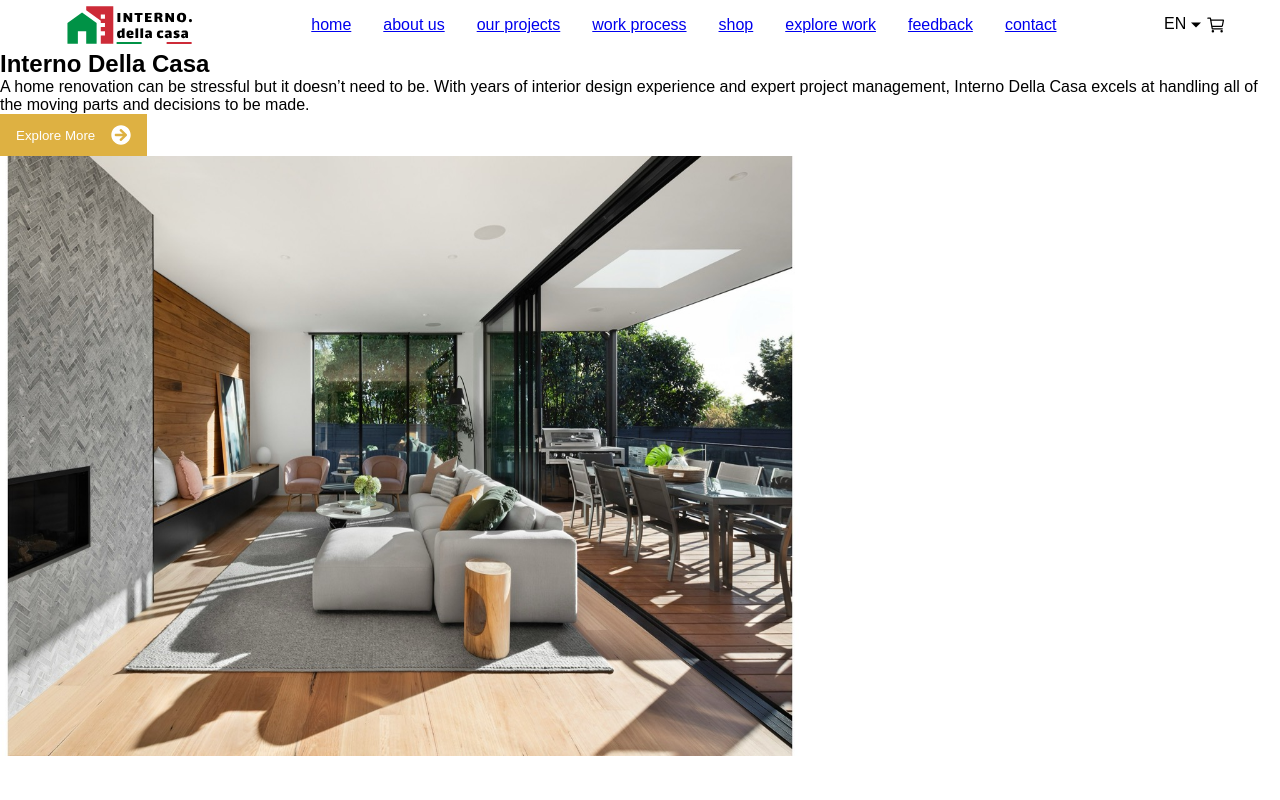
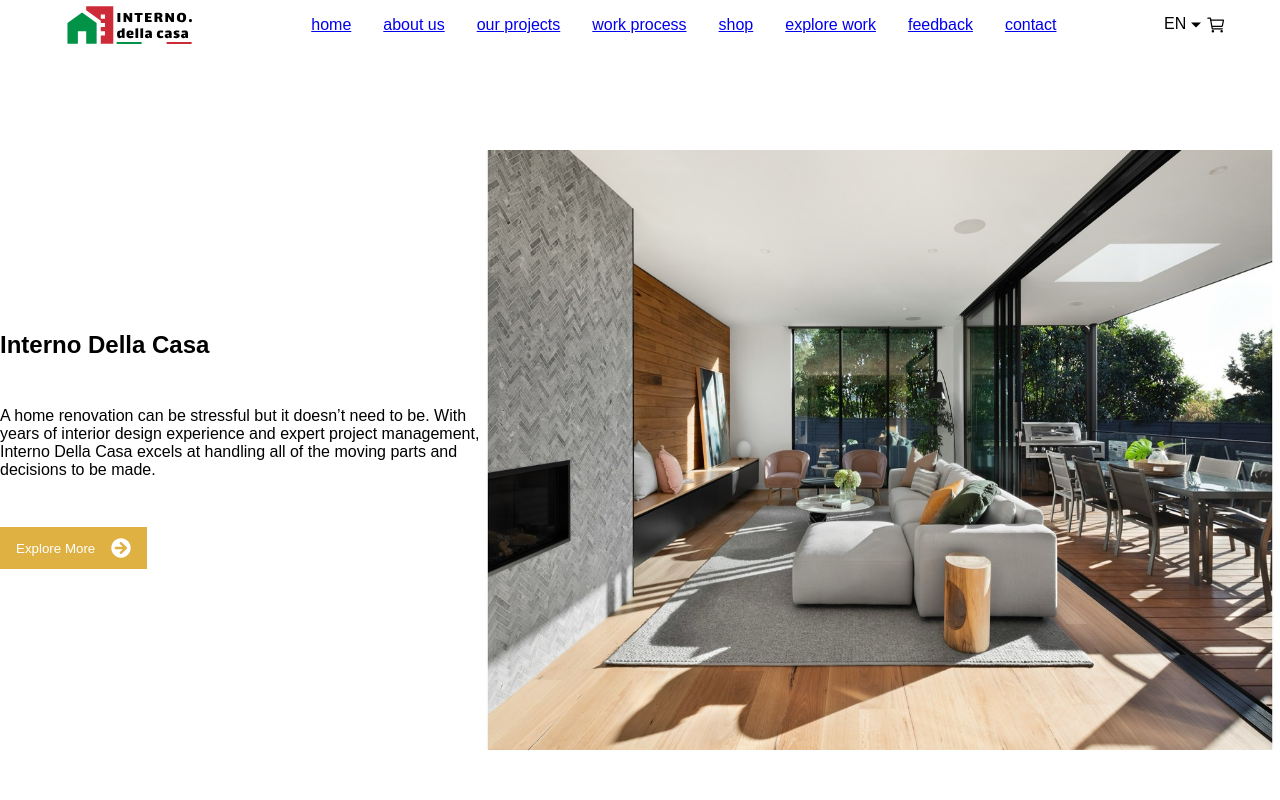
Before and after one commit to Maariannaa/pthtmlcss-landing-it-internodellacasa, a plain HTML site: page index.html in a window 1280 px wide. Shown: the top 800 px of the page. Drawn offline with Linux system fonts and the light colour scheme; files whose address does not match are found by name; a web font is replaced by a local one.

Commit message:
refactor(home): add classes

```diff
--- a/index.css
+++ b/index.css
@@ -67,6 +67,21 @@ section {
   flex-direction: row;
 }
 
+/* home */
+#home {
+  display: flex;
+  flex-direction: row;
+  align-items: center;
+}
+
+.home__info {
+  display: flex;
+  flex-direction: column;
+  align-items: flex-start;
+  gap: 3rem;
+}
+
+
 /* footer */
 
 .footer__footer--bottom {
--- a/index.html
+++ b/index.html
@@ -163,7 +163,7 @@
     </div>
   </header>
   <section id="home">
-    <div>
+    <div class="home__info">
       <h1>Interno Della Casa</h1>
       <p>
         A home renovation can be stressful but it doesn’t need to be.
```
